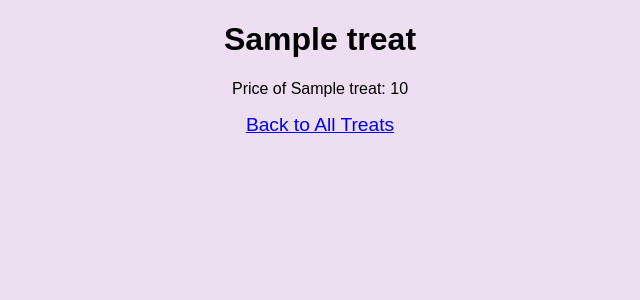
After one commit to mejia-dev/ice_cream_shop, a Django app: page /shop/treats/1/ in a window 1280 px wide. The commit adds this page. Shown: the top 300 px of the page, without its empty margins (320-960 px from the left). Run offline with Django 5.2, Linux system fonts and the light colour scheme; tables that the repository leaves empty hold one stand-in row (values such as "Sample post"); some web fonts are replaced.

Commit message:
Add details page for treat

```diff
--- /dev/null
+++ b/icecreamshop/shop/templates/shop/treats/detail.html
@@ -0,0 +1,17 @@
+<!DOCTYPE html>
+<html lang="en">
+<head>
+  <meta charset="UTF-8">
+  <meta name="viewport" content="width=device-width, initial-scale=1.0">
+  {% load static %}
+  <link rel="stylesheet" href="{% static 'shop/styles.css' %}">
+  <title>{{ treat.treat_name }}- Treats - Ice Cream Shop</title>
+</head>
+<body>
+  <h1>{{ treat.treat_name }}</h1>
+
+  <p>Price of {{ treat.treat_name }}: {{ treat.price }}</p>
+
+  <a href="{% url 'shop:treats' %}">Back to All Treats</a>
+</body>
+</html>
--- a/icecreamshop/shop/templates/shop/treats/index.html
+++ b/icecreamshop/shop/templates/shop/treats/index.html
@@ -13,7 +13,7 @@
   {% if treats_list %}
   <ul>
     {% for treat in treats_list %}
-    <li>{{ treat.treat_name }}</li>
+    <li><a href="{% url "shop:treats/detail" treat.id %}">{{ treat.treat_name }}</a></li>
     {% endfor %}
   </ul>
   {% else %}
--- a/icecreamshop/shop/urls.py
+++ b/icecreamshop/shop/urls.py
@@ -5,5 +5,7 @@ app_name = "shop"
 urlpatterns = [
     path("", views.index, name="index"),
     path("flavors/", views.FlavorsIndexView.as_view(),name="flavors"),
-    path("treats/", views.TreatsIndexView.as_view(),name="treats")
+    path("flavors/<int:pk>/", views.FlavorDetailView.as_view(),name="flavors/detail"),
+    path("treats/", views.TreatsIndexView.as_view(),name="treats"),
+    path("treats/<int:pk>/", views.TreatDetailView.as_view(),name="treats/detail"),
 ]
--- a/icecreamshop/shop/views.py
+++ b/icecreamshop/shop/views.py
@@ -6,6 +6,8 @@ from .models import Flavor, Treat
 def index(request):
     return render(request, "shop/index.html",)
 
+
+# Flavors
 class FlavorsIndexView(generic.ListView):
     template_name = "shop/flavors/index.html"
     context_object_name = "flavors_list"
@@ -13,9 +15,19 @@ class FlavorsIndexView(generic.ListView):
     def get_queryset(self):
         return Flavor.objects.order_by("flavor_name")
 
+class FlavorDetailView(generic.DetailView):
+    model = Flavor
+    template_name = "shop/flavors/detail.html"
+
+
+# Treats
 class TreatsIndexView(generic.ListView):
     template_name = "shop/treats/index.html"
     context_object_name = "treats_list"
 
     def get_queryset(self):
         return Treat.objects.order_by("treat_name")
+
+class TreatDetailView(generic.DetailView):
+    model = Treat
+    template_name = "shop/treats/detail.html"
```
Also changed, not shown: icecreamshop/shop/templates/shop/flavors/detail.html (added).
